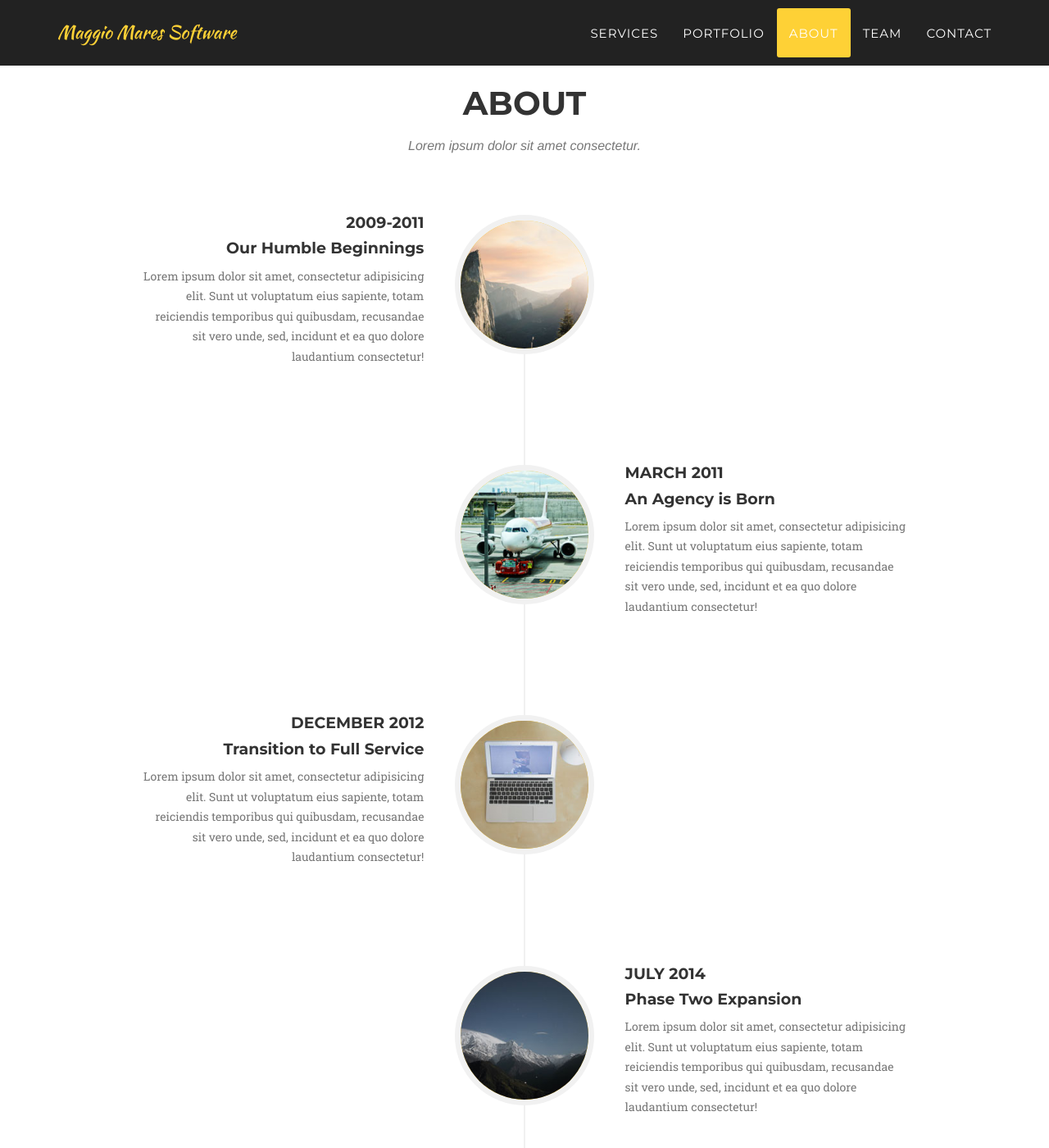
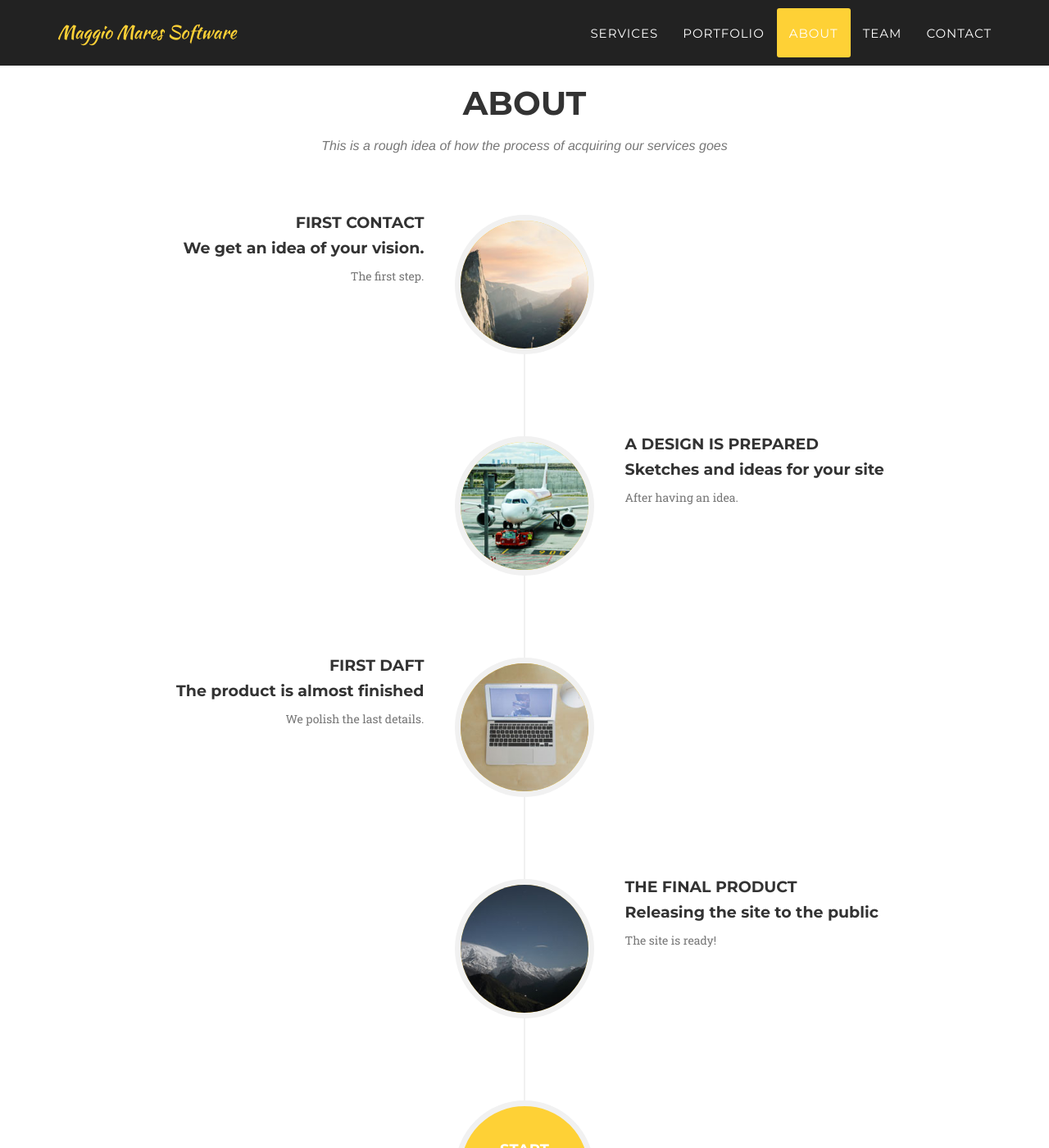
Before and after one commit to maggiomaressoftware/maggiomaressoftware.github.io, a Jekyll site: the page built from index.html, in a window 1280 px wide and 1400 px high, scrolled down 2776 px. Shown: the whole window at 82% size. Built offline with Jekyll 4.4.1, drawn with Linux system fonts in a browser that asks for light colours; some web fonts are replaced; some of the changed text lies outside the part shown.

Commit message:
some stuff added

```diff
--- a/_includes/about.html
+++ b/_includes/about.html
@@ -4,7 +4,8 @@
             <div class="row">
                 <div class="col-lg-12 text-center">
                     <h2 class="section-heading">About</h2>
-                    <h3 class="section-subheading text-muted">Lorem ipsum dolor sit amet consectetur.</h3>
+                    <h3 class="section-subheading text-muted">This is a rough idea of how the process of acquiring our
+                        services goes</h3>
                 </div>
             </div>
             <div class="row">
@@ -16,11 +17,11 @@
                             </div>
                             <div class="timeline-panel">
                                 <div class="timeline-heading">
-                                    <h4>2009-2011</h4>
-                                    <h4 class="subheading">Our Humble Beginnings</h4>
+                                    <h4>First Contact</h4>
+                                    <h4 class="subheading">We get an idea of your vision.</h4>
                                 </div>
                                 <div class="timeline-body">
-                                    <p class="text-muted">Lorem ipsum dolor sit amet, consectetur adipisicing elit. Sunt ut voluptatum eius sapiente, totam reiciendis temporibus qui quibusdam, recusandae sit vero unde, sed, incidunt et ea quo dolore laudantium consectetur!</p>
+                                    <p class="text-muted">The first step.</p>
                                 </div>
                             </div>
                         </li>
@@ -30,11 +31,11 @@
                             </div>
                             <div class="timeline-panel">
                                 <div class="timeline-heading">
-                                    <h4>March 2011</h4>
-                                    <h4 class="subheading">An Agency is Born</h4>
+                                    <h4>A Design is Prepared</h4>
+                                    <h4 class="subheading">Sketches and ideas for your site</h4>
                                 </div>
                                 <div class="timeline-body">
-                                    <p class="text-muted">Lorem ipsum dolor sit amet, consectetur adipisicing elit. Sunt ut voluptatum eius sapiente, totam reiciendis temporibus qui quibusdam, recusandae sit vero unde, sed, incidunt et ea quo dolore laudantium consectetur!</p>
+                                    <p class="text-muted">After having an idea.</p>
                                 </div>
                             </div>
                         </li>
@@ -44,11 +45,11 @@
                             </div>
                             <div class="timeline-panel">
                                 <div class="timeline-heading">
-                                    <h4>December 2012</h4>
-                                    <h4 class="subheading">Transition to Full Service</h4>
+                                    <h4>First Daft</h4>
+                                    <h4 class="subheading">The product is almost finished</h4>
                                 </div>
                                 <div class="timeline-body">
-                                    <p class="text-muted">Lorem ipsum dolor sit amet, consectetur adipisicing elit. Sunt ut voluptatum eius sapiente, totam reiciendis temporibus qui quibusdam, recusandae sit vero unde, sed, incidunt et ea quo dolore laudantium consectetur!</p>
+                                    <p class="text-muted">We polish the last details.</p>
                                 </div>
                             </div>
                         </li>
@@ -58,19 +59,19 @@
                             </div>
                             <div class="timeline-panel">
                                 <div class="timeline-heading">
-                                    <h4>July 2014</h4>
-                                    <h4 class="subheading">Phase Two Expansion</h4>
+                                    <h4>The Final Product</h4>
+                                    <h4 class="subheading">Releasing the site to the public</h4>
                                 </div>
                                 <div class="timeline-body">
-                                    <p class="text-muted">Lorem ipsum dolor sit amet, consectetur adipisicing elit. Sunt ut voluptatum eius sapiente, totam reiciendis temporibus qui quibusdam, recusandae sit vero unde, sed, incidunt et ea quo dolore laudantium consectetur!</p>
+                                    <p class="text-muted">The site is ready!</p>
                                 </div>
                             </div>
                         </li>
                         <li class="timeline-inverted">
                             <div class="timeline-image">
-                                <h4>Be Part
-                                    <br>Of Our
-                                    <br>Story!</h4>
+                                <h4>Start
+                                    <br>your own site
+                                    <br>today!</h4>
                             </div>
                         </li>
                     </ul>
--- a/_includes/portfolio_grid.html
+++ b/_includes/portfolio_grid.html
@@ -4,7 +4,7 @@
             <div class="row">
                 <div class="col-lg-12 text-center">
                     <h2 class="section-heading">Portfolio</h2>
-                    <h3 class="section-subheading text-muted">Lorem ipsum dolor sit amet consectetur.</h3>
+                    <h3 class="section-subheading text-muted">Take a look at what we are capable of.</h3>
                 </div>
             </div>
             <div class="row">
```
Also changed, not shown: 7 other files.
